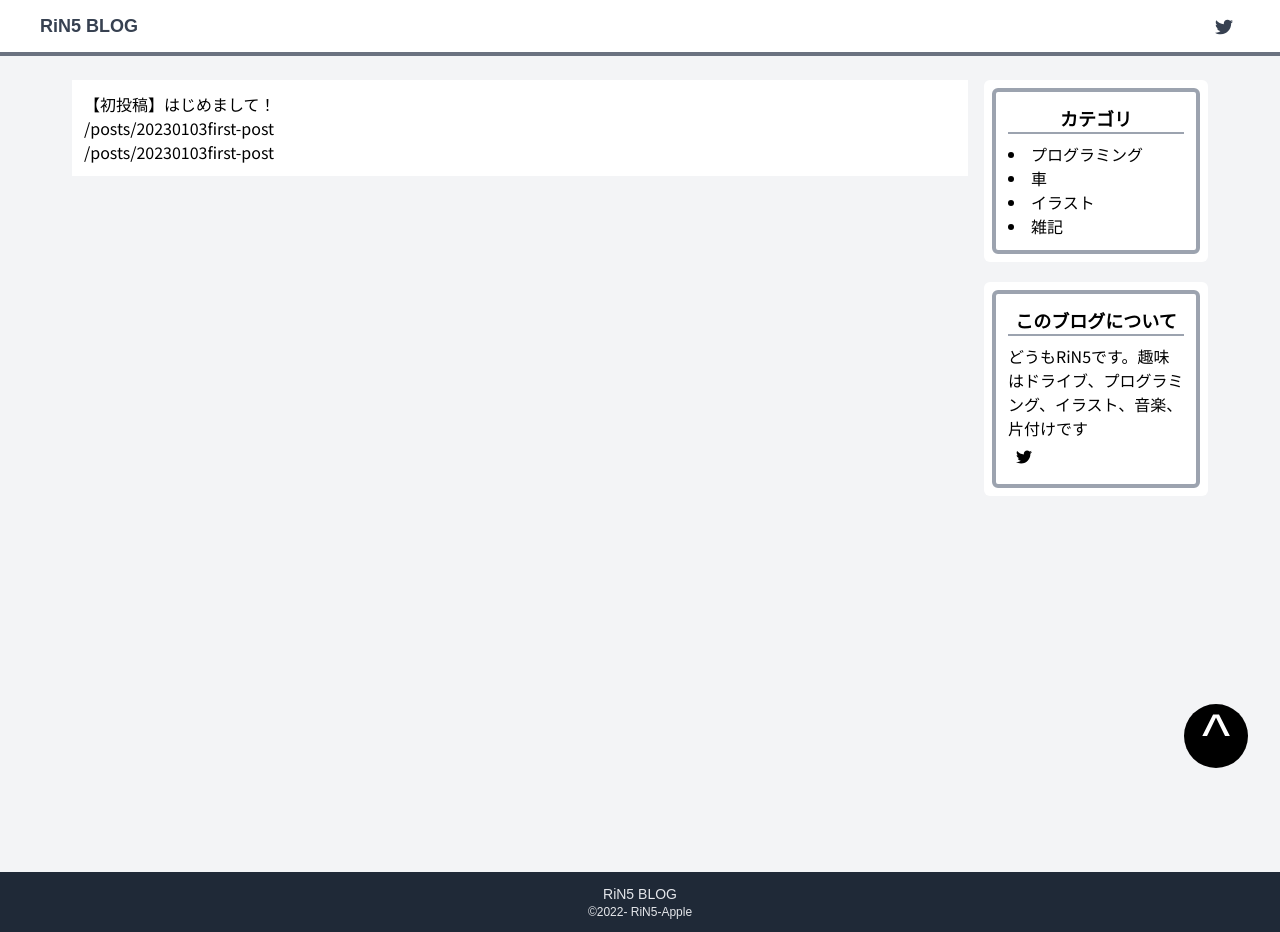
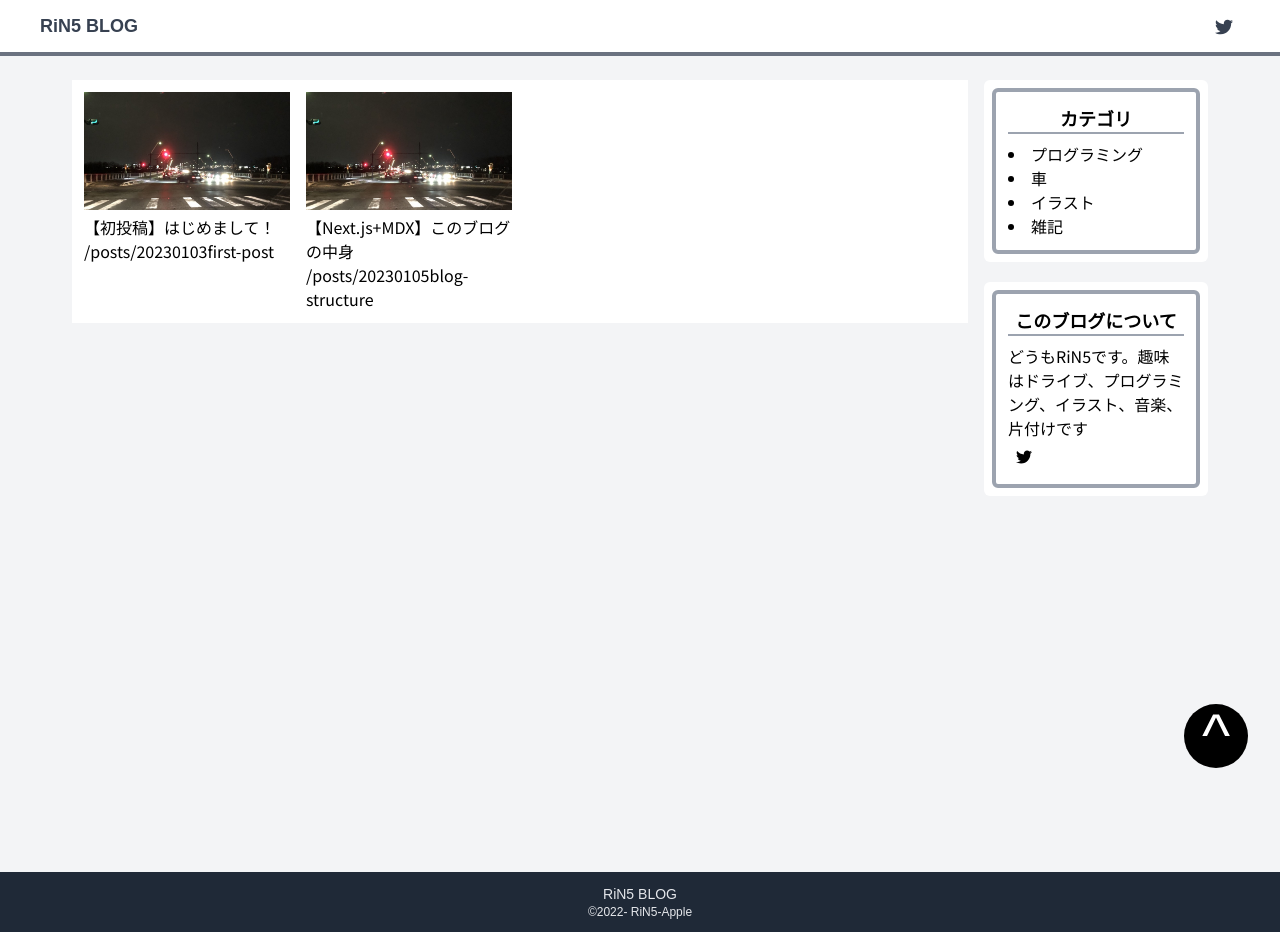
Before and after one commit to RiN-Apple/rin-apple-blog, a Next.js app: page / in a window 1280 px wide. Built offline with nearby package versions, Linux system fonts and the light colour scheme.

Commit message:
[update]: 記事一覧(index)のレイアウト途中

```diff
--- a/pages/index.tsx
+++ b/pages/index.tsx
@@ -2,6 +2,7 @@ import type { NextPage } from 'next';
 import Link from 'next/link';
 import Meta from '../components/Meta';
 import { getPostMetaTags } from '../scripts/utils';
+import Image from 'next/image';
 
 interface Props {
   postMetas: {
@@ -20,10 +21,16 @@ const Home: NextPage<Props> = (props: Props) => {
     <>
       <Meta title='Home' description='RiN5 BLOGのHomeページ。' />
       <div className='flex w-full flex-col gap-y-5 '>
-        <div className='w-full bg-white p-3'>
-          <h2>{props.postMetas[0].title}</h2>
-          <Link href={props.postMetas[0].link}>{props.postMetas[0].link}</Link>
-          <p>{props.postMetas[0].link}</p>
+        <div className='grid w-full grid-cols-1 gap-4 bg-white p-3 sm:grid-cols-4'>
+          {props.postMetas.map((postMeta, index) => {
+            return (
+              <div key={index}>
+                <Image width={800} height={458} src={postMeta.headImage} alt='title image' />
+                <h2>{postMeta.title}</h2>
+                <Link href={postMeta.link}>{postMeta.link}</Link>
+              </div>
+            );
+          })}
         </div>
       </div>
     </>
--- a/pages/posts/20230105blog-structure.mdx
+++ b/pages/posts/20230105blog-structure.mdx
@@ -9,7 +9,7 @@ export const meta = {
   update: '',
   outline:
     'どうもはじめまして、「RiN5」です。田舎で大学生してます。とりあえず、自己紹介と意気込みを書いてみます。',
-  link: '/posts/20230103first-post',
+  link: '/posts/20230105blog-structure',
   headImage: '/20230103/title.jpg',
 };
 
```
